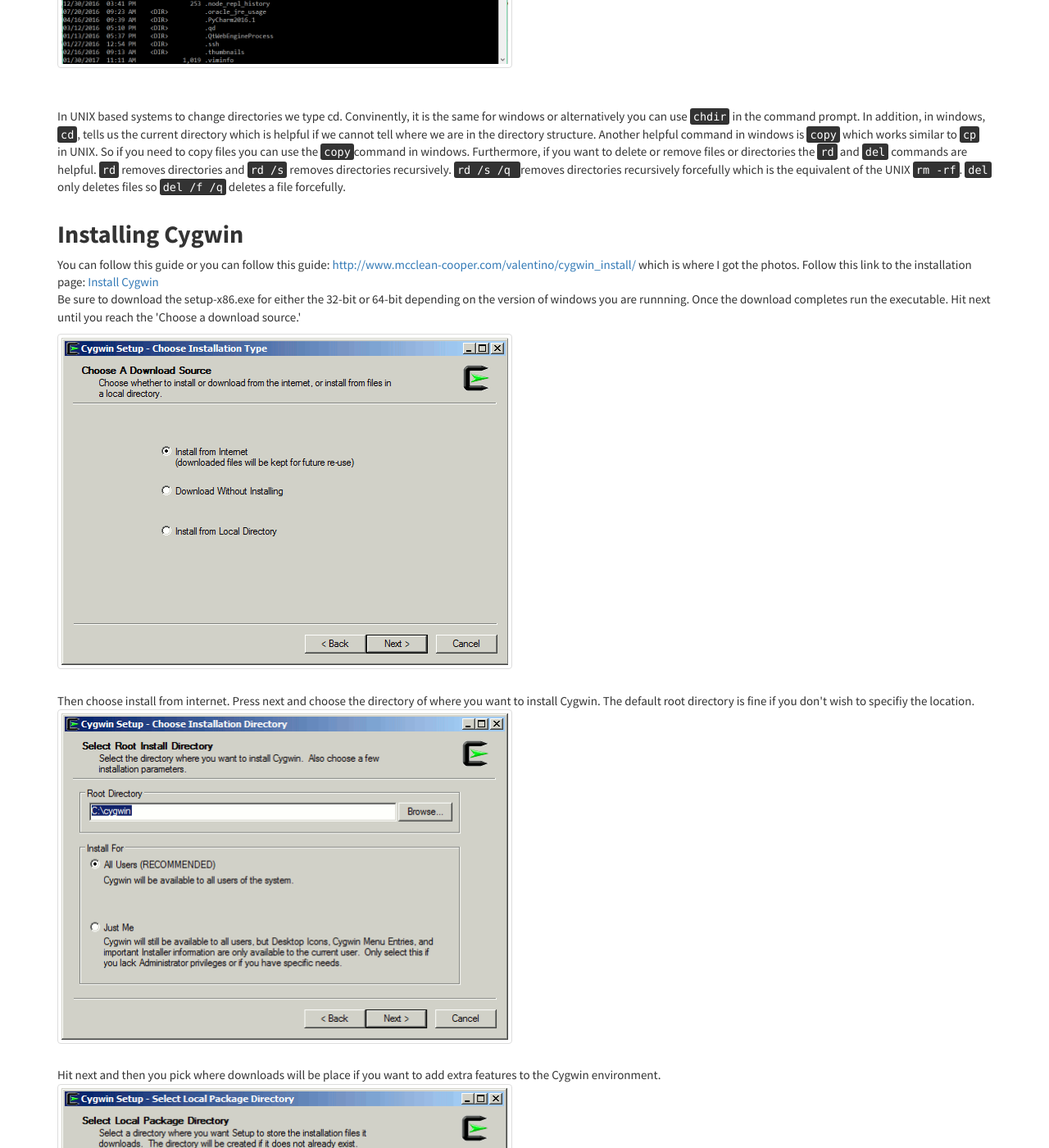
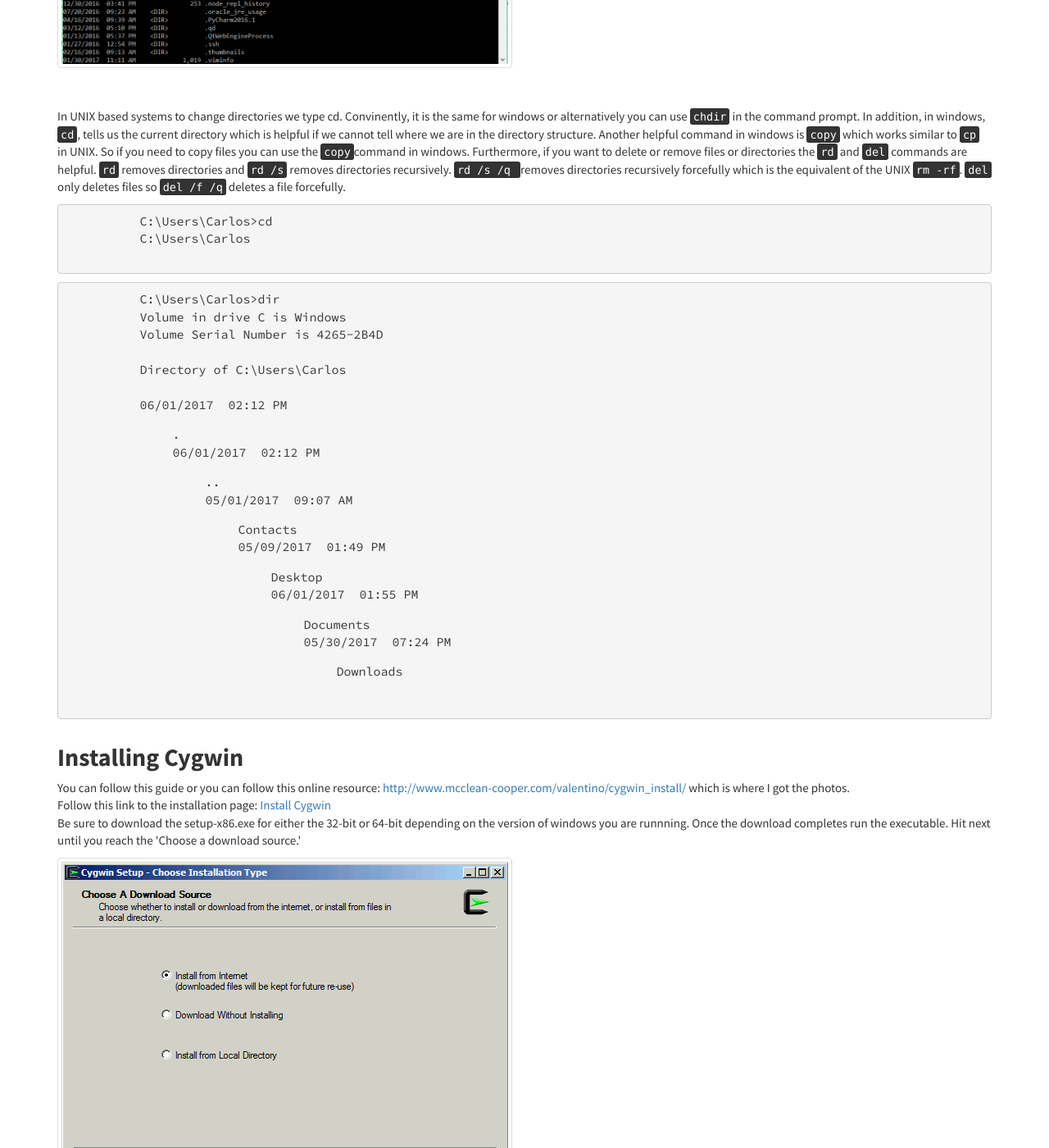
Before and after one commit to CSTutors/CSTutors.github.io, a Jekyll site: the page resources/windows_via_commandline.html, which Jekyll copies as it is, in a window 1280 px wide and 1400 px high, scrolled down 1026 px. Shown: the whole window at 82% size. Built offline with Jekyll 4.4.1, drawn with Linux system fonts in a browser that asks for light colours; nearby versions of some CDN libraries; some of the changed text lies outside the part shown.

Commit message:
add more windows content

```diff
--- a/resources/windows_via_commandline.html
+++ b/resources/windows_via_commandline.html
@@ -59,7 +59,7 @@
         <h1 class="page-header">Using Windows via Command Line</h1>
         <p class="muted text-right" style="margin-top: -2ex;"><small><em>created by Carlos Aguilera</em></small><br><small><em>updated on June 2017</em></small></p>
 
-        <p class="lead">The Lab machines are linux based and some of you have Macintosh or Windows. This tutorial will <br>
+        <p class="lead">The Lab machines are linux based and some of you have Macintosh or Windows. This tutorial will
         cover using windows via command line and also using Cygwin, a linux-like environment.</p>
 
 
@@ -102,13 +102,32 @@
         <kbd>rd</kbd> removes directories and <kbd>rd /s</kbd> removes directories recursively. <kbd>rd /s /q </kbd> removes directories recursively forcefully which is the equivalent of the UNIX <kbd>rm -rf</kbd>.
         <kbd>del</kbd> only deletes files so <kbd>del /f /q</kbd> deletes a file forcefully.
         </p>
+        <pre>
+          C:\Users\Carlos>cd
+          C:\Users\Carlos
+        </pre>
+        <pre>
+          C:\Users\Carlos>dir
+          Volume in drive C is Windows
+          Volume Serial Number is 4265-2B4D
+
+          Directory of C:\Users\Carlos
+
+          06/01/2017  02:12 PM    <DIR>          .
+          06/01/2017  02:12 PM    <DIR>          ..
+          05/01/2017  09:07 AM    <DIR>          Contacts
+          05/09/2017  01:49 PM    <DIR>          Desktop
+          06/01/2017  01:55 PM    <DIR>          Documents
+          05/30/2017  07:24 PM    <DIR>          Downloads
+        </pre>
     </div>
 </div>
 <div class="row">
   <div class="col-lg-12 col-sm-12 col-12">
     <h2>Installing Cygwin</h2>
     <p>
-    You can follow this guide or you can follow this guide: <a href="http://www.mcclean-cooper.com/valentino/cygwin_install/"> http://www.mcclean-cooper.com/valentino/cygwin_install/</a> which is where I got the photos.
+    You can follow this guide or you can follow this online resource: <a href="http://www.mcclean-cooper.com/valentino/cygwin_install/"> http://www.mcclean-cooper.com/valentino/cygwin_install/</a> which is where I got the photos.
+    <br>
     Follow this link to the installation page: <a href="https://cygwin.com/install.html"> Install Cygwin</a><br>
     Be sure to download the setup-x86.exe for either the 32-bit or 64-bit depending on the version of windows you are runnning.
 
```
